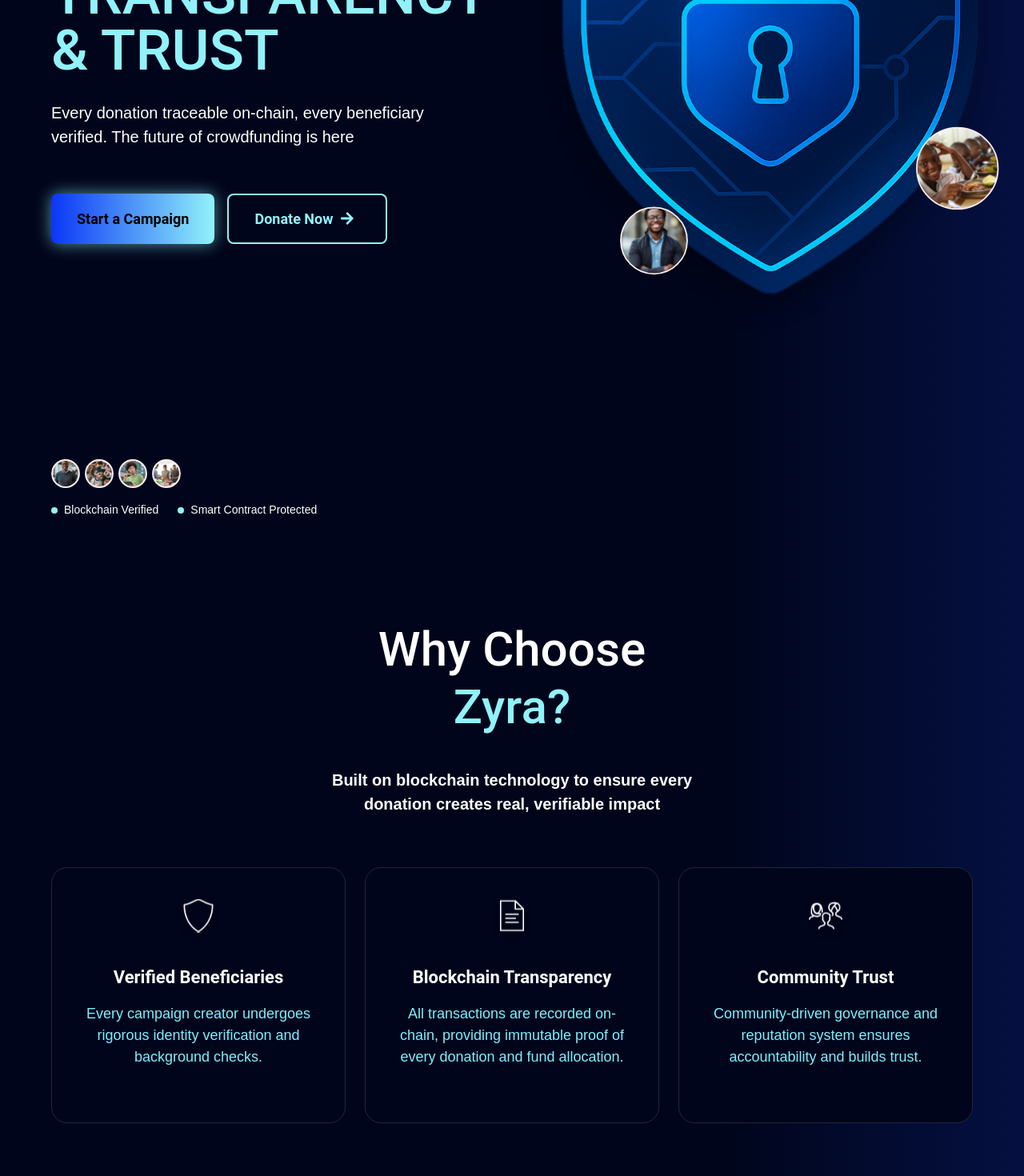
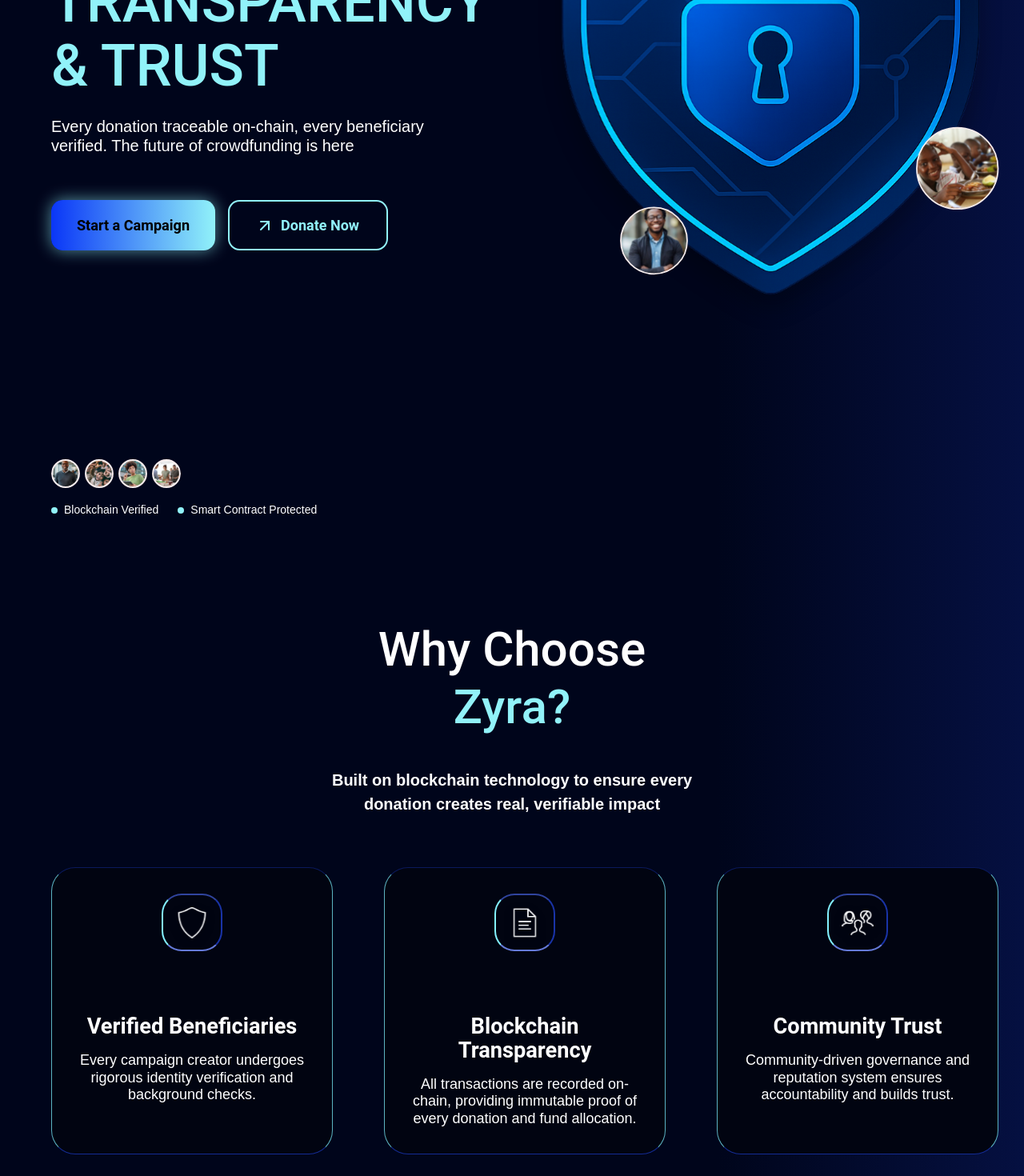
Before and after one commit to ZyraOrg/Zyra, a React (Vite) app in the folder frontend/: page / in a window 1280 px wide. Shown: the part 600-2070 px from the top of the page at 80% size. Built offline with nearby package versions, Linux system fonts and the light colour scheme.

Commit message:
Updated cards and added AOS in HeroSection

```diff
--- a/frontend/src/components/HeroSection/HeroSection.css
+++ b/frontend/src/components/HeroSection/HeroSection.css
@@ -22,10 +22,10 @@
 /* ================= Headings ================= */
 .mainHeading {
   font-family: 'Roboto', sans-serif;
-  font-weight: 500;
+  font-weight: 550;
   width: 100%;
   font-size: 1rem;
-  line-height: 1;
+  line-height: 110%;
   color: rgb(255, 254, 254);
   transform: scaleY(0.98);
 }
@@ -36,9 +36,8 @@
   max-width: 500px;
   font-family: 'Sora', sans-serif;
   font-weight: 500;
-  font-size: 1.125rem;
-  line-height: 150%;
-  color: white;
+  line-height: 121%;
+  color: rgb(255, 255, 255);
 }
 
 /* ================= Buttons ================= */
@@ -51,11 +50,11 @@
 .primaryBtn {
   padding: 1rem 2rem;
   background: linear-gradient(to right, #0A36F7, #91F2F9);
-  border-radius: 0.5rem;
+  border-radius: 0.9rem;
   box-shadow: 0 0 20px rgba(145, 242, 249, 0.6);
   font-family: 'Roboto', sans-serif;
-  font-weight: 700;
-  font-size: 1.125rem;
+  font-weight: 770;
+  font-size: 1.130rem;
   color: black;
   min-width: 200px;
   transition: all 0.3s ease;
@@ -66,7 +65,7 @@
 .secondaryBtn {
   padding: 1rem 2rem;
   border: 2px solid #91F2F9;
-  border-radius: 0.5rem;
+  border-radius: 0.9rem;
   font-family: 'Roboto', sans-serif;
   font-weight: 700;
   font-size: 1.125rem;
@@ -79,19 +78,19 @@
   transition: all 0.3s ease;
 }
 .arrowIcon {
-  font-size: 1.125rem;
+  font-size: 1.129rem;
   transition: transform 0.3s ease;
 }
 .secondaryBtn:hover .arrowIcon {
-  transform: translateX(0.5rem);
+  transform: rotate(43deg);
 }
-
 /* ================= Hero Shield Image ================= */
 .shieldImg {
   position: absolute;
   right: -6%;
   top: 65%;
   transform: translateY(-50%);
+  transform-origin: center; /* Anchor zoom-in animation to center */
   z-index: 10;
   object-fit: contain;
   width: 800px;
@@ -178,37 +177,44 @@
 }
 .cardGrid {
   display: grid;
-  width: 100%;
+  width: 150%;
   max-width: 72rem;
   grid-template-columns: 1fr;
-  gap: 1.5rem;
+  gap: 6rem;
 }
 .card {
-  width: 100%;
-  max-width: 476px;
+  width: 110%;
+  max-width: 586px;
   margin: 0 auto;
-  background: #00051b;
-  border: 1px solid #1E293B;
-  border-radius: 20px;
+  background: #010411;
+  border: 1px solid;
+  border-color:  #0a195c #7df0ffbd #1d3dc7b9;
+  border-radius: 30px;
   display: flex;
   flex-direction: column;
   align-items: center;
   padding: 2rem;
-  min-height: 320px;
+  min-height: 350px;
   transition: border-color 0.3s ease;
+  transform: scale(1.1);
 }
 .card:hover {
-  border-color: #91F2F9;
+  border-color: #06103d;
 }
 .cardImage {
-  width: 4rem;
-  height: 4rem;
-  margin-bottom: 1.5rem;
+  width: 4.7rem;
+  height: 4.5rem;
+  margin-bottom: 5rem;
+ padding-top: 9px;
+  border: 2px solid;
+  border-color: #30449e #1933a7 #657ad8  #83f1ff;
+  border-radius: 25px;
 }
 .cardTitle {
   font-family: 'Roboto', sans-serif;
   font-weight: 700;
-  font-size: 1.375rem;
+  font-size: 1.7rem;
+  line-height: 1.1;
   color: white;
   margin-bottom: 1rem;
   text-align: center;
@@ -217,8 +223,8 @@
   font-family: 'Sora', sans-serif;
   font-weight: 500;
   font-size: 1.125rem;
-  line-height: 150%;
-  color: #7DEFFF;
+  line-height: 120%;
+  color: FFFDFD;
   text-align: center;
 }
 
--- a/frontend/src/components/HeroSection/HeroSection.jsx
+++ b/frontend/src/components/HeroSection/HeroSection.jsx
@@ -1,5 +1,8 @@
-import React from "react";
+import React, { useEffect } from "react";
 import { FaArrowRight } from "react-icons/fa";
+import AOS from 'aos';
+import 'aos/dist/aos.css';
+import { ArrowUpRight } from "lucide-react";
 
 // ====== Assets ======
 import ShieldImg from "../../assets/SHIELDw.svg";
@@ -12,13 +15,17 @@
 import "./HeroSection.css";
 
 const HeroSection = () => {
+  useEffect(() => {
+    AOS.init({ duration: 1000, once: true }); // Initialize AOS, animate once
+  }, []);
+
   return (
     <>
       {/* ================= Hero Section ================= */}
-      <section className="heroSection">
+      <section className="heroSection" data-aos="fade-up" data-aos-delay="0">
         {/* -------- Left Text -------- */}
-        <div className="leftContent">
-          <h1 className="mainHeading">
+        <div className="leftContent" data-aos="fade-down" data-aos-delay="200">
+          <h1 className="mainHeading" data-aos="fade-down" data-aos-delay="400">
             RAISE VERIFIED <br />
             FUNDS WITH <br />
             <span className="highlight">
@@ -26,16 +33,16 @@
             </span>
           </h1>
 
-          <h2 className="subHeading">
+          <h2 className="subHeading" data-aos="fade-up" data-aos-delay="600">
             Every donation traceable on-chain, every beneficiary <br />
             verified. The future of crowdfunding is here
           </h2>
 
           {/* -------- Buttons -------- */}
           <div className="buttonGroup">
-            <button className="primaryBtn">Start a Campaign</button>
-            <button className="secondaryBtn">
-              Donate Now <FaArrowRight className="arrowIcon" />
+            <button className="primaryBtn" data-aos="slide-right" data-aos-delay="400">Start a Campaign</button>
+            <button className="secondaryBtn" data-aos="slide-left" data-aos-delay="500">
+              <ArrowUpRight className="arrowIcon" /> Donate Now
             </button>
           </div>
         </div>
@@ -44,19 +51,19 @@
         <img src={ShieldImg} alt="Hero Illustration" className="shieldImg" />
 
         {/* -------- Bottom Verification -------- */}
-        <div className="verificationWrapper">
+        <div className="verificationWrapper" data-aos="fade-up" data-aos-delay="900">
           {/* Single combined SVG image */}
-          <div className="singleProfileWrapper">
+          <div className="singleProfileWrapper" data-aos="zoom-in" data-aos-delay="1000">
             <img src={Shielding2} alt="Verified users" className="profileImg" />
           </div>
 
           {/* Verification badges */}
-          <div className="verificationContainer">
-            <div className="badge">
+          <div className="verificationContainer" data-aos="fade-right" data-aos-delay="800">
+            <div className="badge" data-aos="fade-right" data-aos-delay="800">
               <div className="dot"></div>
               <span className="badgeText">Blockchain Verified</span>
             </div>
-            <div className="badge">
+            <div className="badge" data-aos="fade-right" data-aos-delay="1000">
               <div className="dot"></div>
               <span className="badgeText">Smart Contract Protected</span>
             </div>
@@ -65,17 +72,17 @@
       </section>
 
       {/* ================= Why Choose Zyra Section ================= */}
-      <section className="whyChoose">
-        <h1 className="whyHeading">
+      <section className="whyChoose" data-aos="fade-up" data-aos-delay="0">
+        <h1 className="whyHeading" data-aos="fade-down" data-aos-delay="200">
           Why Choose <br /> <span className="highlight">Zyra?</span>
         </h1>
-        <p className="whySub">
+        <p className="whySub" data-aos="fade-up" data-aos-delay="400">
           Built on blockchain technology to ensure every <br />
           donation creates real, verifiable impact
         </p>
 
-        <div className="cardGrid">
-          <div className="card">
+        <div className="cardGrid" data-aos="fade-up" data-aos-delay="600">
+          <div className="card" data-aos="fade-up" data-aos-delay="800">
             <img
               src={Shield2Img}
               alt="Verified Beneficiaries"
@@ -88,20 +95,20 @@
             </p>
           </div>
 
-          <div className="card">
+          <div className="card" data-aos="fade-up" data-aos-delay="1000">
             <img
               src={DocumentImg}
               alt="Blockchain Transparency"
               className="cardImage"
             />
-            <h3 className="cardTitle">Blockchain Transparency</h3>
+            <h3 className="cardTitle">Blockchain <br />Transparency</h3>
             <p className="cardText">
               All transactions are recorded on-chain, providing immutable proof
               of every donation and fund allocation.
             </p>
           </div>
 
-          <div className="card">
+          <div className="card" data-aos="fade-up" data-aos-delay="1200">
             <img
               src={MulticulturalImg}
               alt="Community Trust"
--- a/frontend/src/components/Navbar/Navbar.jsx
+++ b/frontend/src/components/Navbar/Navbar.jsx
@@ -1,11 +1,16 @@
-import React from 'react';
+import React, { useEffect } from 'react';
+import AOS from 'aos';
+import 'aos/dist/aos.css';
 
 const Navbar = () => {
+  useEffect(() => {
+    AOS.init({ duration: 1000, once: true }); // Initialize AOS, animate once
+  }, []);
+
   return (
-    <nav className="w-full flex justify-center fixed top-10 left-0 z-50 py-2">
-      {/* Navigation links */}
-      <ul className="flex gap-10 items-center">
-        <li>
+    <nav className="fixed left-0 z-50 flex justify-center w-full py-2 top-10">
+      <ul className="flex items-center gap-10">
+        <li data-aos="fade-down" data-aos-delay="0">
           <a
             href="#home"
             className="text-white font-roboto font-semibold relative pb-2 hover:text-[#91F2F9] transition-colors duration-300 after:content-[''] after:absolute after:bottom-0 after:left-0 after:w-0 after:h-[2px] after:bg-[#91F2F9] after:transition-all after:duration-300 hover:after:w-full"
@@ -13,7 +18,7 @@
             Home
           </a>
         </li>
-        <li>
+        <li data-aos="fade-down" data-aos-delay="200">
           <a
             href="#explore"
             className="text-white font-roboto font-semibold relative pb-2 hover:text-[#91F2F9] transition-colors duration-300 after:content-[''] after:absolute after:bottom-0 after:left-0 after:w-0 after:h-[2px] after:bg-[#91F2F9] after:transition-all after:duration-300 hover:after:w-full"
@@ -21,7 +26,7 @@
             Campaigns
           </a>
         </li>
-        <li>
+        <li data-aos="fade-down" data-aos-delay="400">
           <a
             href="#how-it-works"
             className="text-white font-roboto font-semibold relative pb-2 hover:text-[#91F2F9] transition-colors duration-300 after:content-[''] after:absolute after:bottom-0 after:left-0 after:w-0 after:h-[2px] after:bg-[#91F2F9] after:transition-all after:duration-300 hover:after:w-full"
@@ -29,7 +34,7 @@
             Create
           </a>
         </li>
-        <li>
+        <li data-aos="fade-down" data-aos-delay="600">
           <a
             href="#why-choose"
             className="text-white font-roboto font-semibold relative pb-2 hover:text-[#91F2F9] transition-colors duration-300 after:content-[''] after:absolute after:bottom-0 after:left-0 after:w-0 after:h-[2px] after:bg-[#91F2F9] after:transition-all after:duration-300 hover:after:w-full"
```
